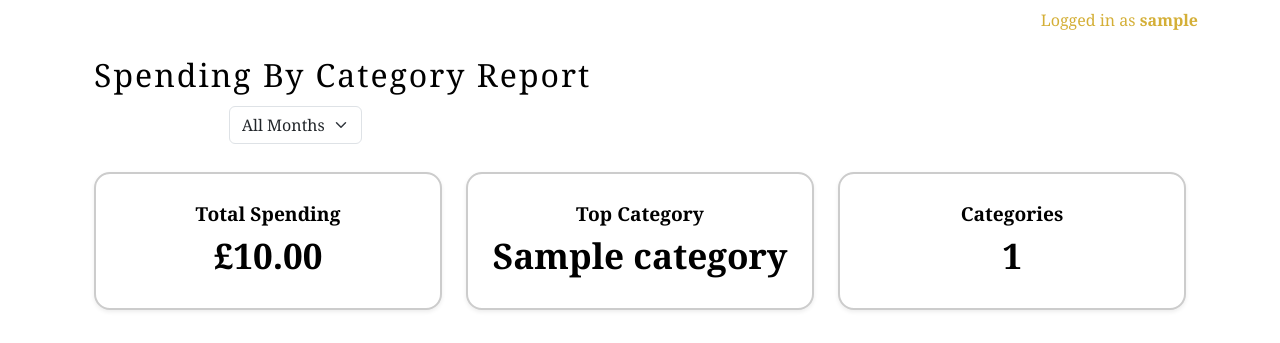
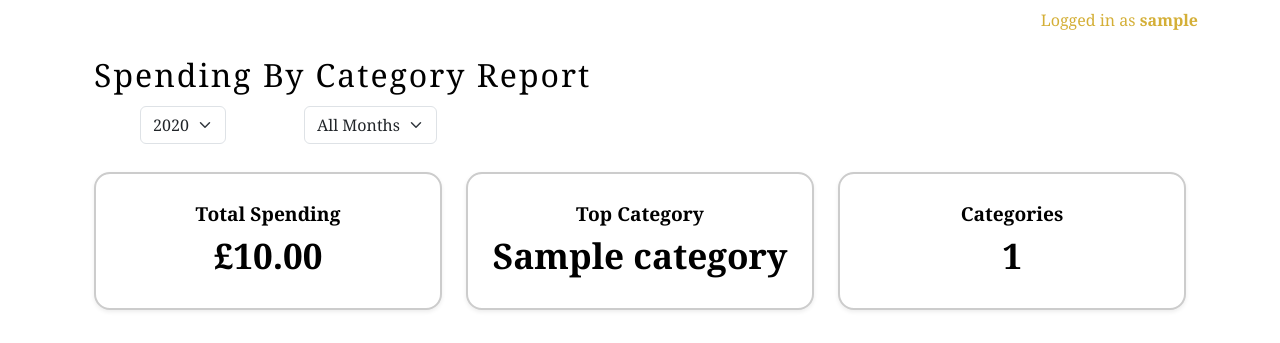
Before and after one commit to Ammaarah-web/Capstone-, a Django app: page /category/ in a window 1280 px wide. Shown: the part 80-423 px from the top of the page. Run offline with Django 4.2, Linux system fonts and the light colour scheme; a user stored in the database is signed in; tables that the repository leaves empty hold one stand-in row (values such as "Sample post").

Commit message:
add a year scrollbar for the category report page

```diff
--- a/templates/category_report.html
+++ b/templates/category_report.html
@@ -3,9 +3,18 @@
 <div class="container mt-4" style="margin-top: 100px;">
     <h2 class="page-title mb-2" style="margin-top: 0px; color: #000;">Spending By Category Report</h2>
     <div class="row mb-4">
-        <div class="col-md-4">
-            <form method="get">
-                <label for="month" class="form-label">Filter by Month:</label>
+        <div class="col-md-6">
+            <form method="get" class="d-flex align-items-end gap-3">
+                <div>
+                    <label for="year" class="form-label">Year:</label>
+                    <select name="year" id="year" class="form-select w-auto d-inline-block year-scroll" onchange="this.form.submit()">
+                        {% for y in available_years %}
+                            <option value="{{ y }}" {% if y == selected_year %}selected{% endif %}>{{ y }}</option>
+                        {% endfor %}
+                    </select>
+                </div>
+                <div>
+                    <label for="month" class="form-label">Month:</label>
                     <select name="month" id="month" class="form-select w-auto d-inline-block" onchange="this.form.submit()">
                         <option value="">All Months</option>
                         <option value="1" {% if selected_month == '1' %}selected{% endif %}>January</option>
@@ -21,9 +30,17 @@
                         <option value="11" {% if selected_month == '11' %}selected{% endif %}>November</option>
                         <option value="12" {% if selected_month == '12' %}selected{% endif %}>December</option>
                     </select>
+                </div>
             </form>
         </div>
     </div>
+    <style>
+    .year-scroll {
+        max-height: 120px;
+        overflow-y: auto;
+        display: block;
+    }
+    </style>
     <div class="row mb-5 align-items-stretch">
         <div class="col-md-4 mb-4">
             <div class="card dashboard-white shadow-sm p-2 text-center h-100" style="min-height: 120px;">
--- a/track_my_expenses/expenses/views.py
+++ b/track_my_expenses/expenses/views.py
@@ -86,10 +86,18 @@ def budgets(request):
 def category_report(request):
 	from datetime import date
 	selected_month = request.GET.get('month')
-	current_year = date.today().year
-	expenses = Expense.objects.filter(user=request.user).order_by('-date')
+	selected_year = request.GET.get('year')
+	all_years = Expense.objects.filter(user=request.user).dates('date', 'year')
+	available_years = sorted(set([y.year for y in all_years]), reverse=True)
+	if selected_year and selected_year.isdigit():
+		year = int(selected_year)
+	elif available_years:
+		year = available_years[0]
+	else:
+		year = date.today().year
+	expenses = Expense.objects.filter(user=request.user, date__year=year).order_by('-date')
 	if selected_month:
-		expenses = expenses.filter(date__month=int(selected_month), date__year=current_year)
+		expenses = expenses.filter(date__month=int(selected_month))
 	category_totals = defaultdict(float)
 	total_spending = 0.0
 	for expense in expenses:
@@ -121,6 +129,9 @@ def category_report(request):
 		'num_categories': num_categories,
 		'category_labels': category_labels,
 		'category_totals': category_totals,
+		'available_years': available_years,
+		'selected_year': year,
+		'selected_month': selected_month,
 	})
 
 
```
Lines whose indentation alone changed are shown as unchanged.
